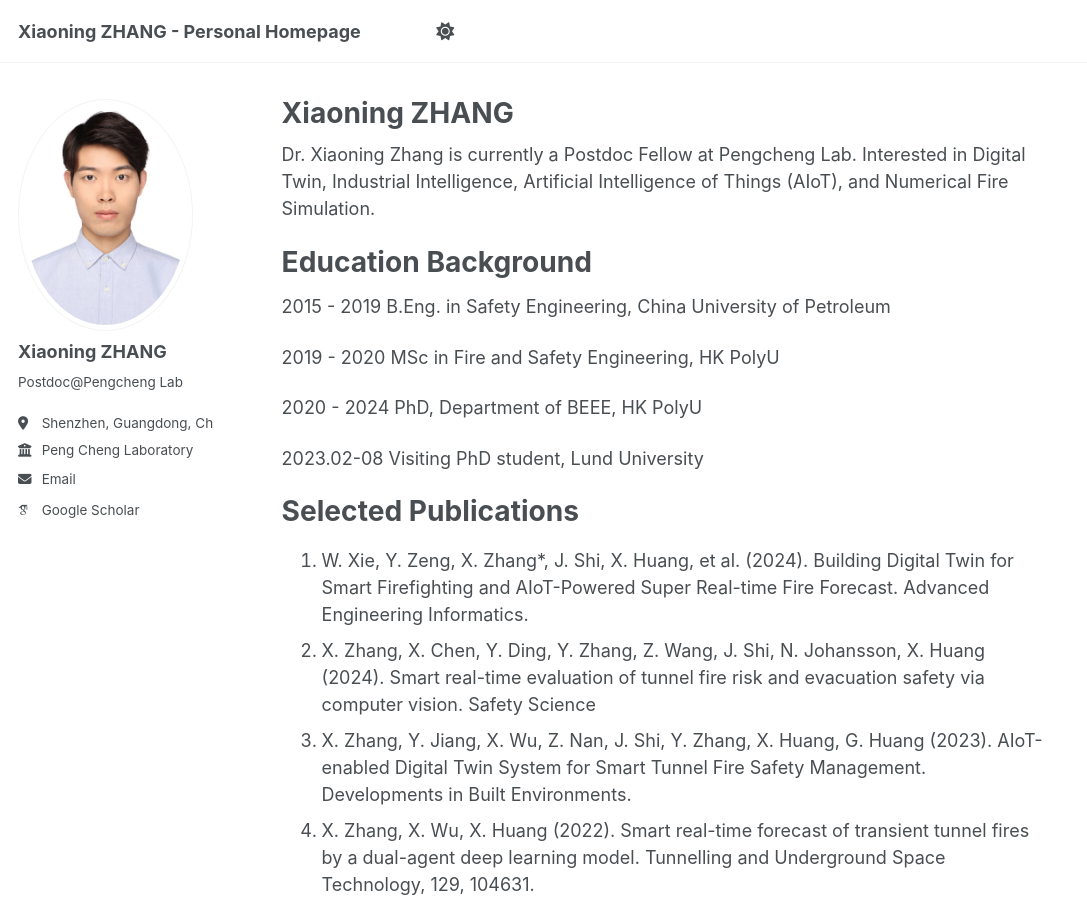
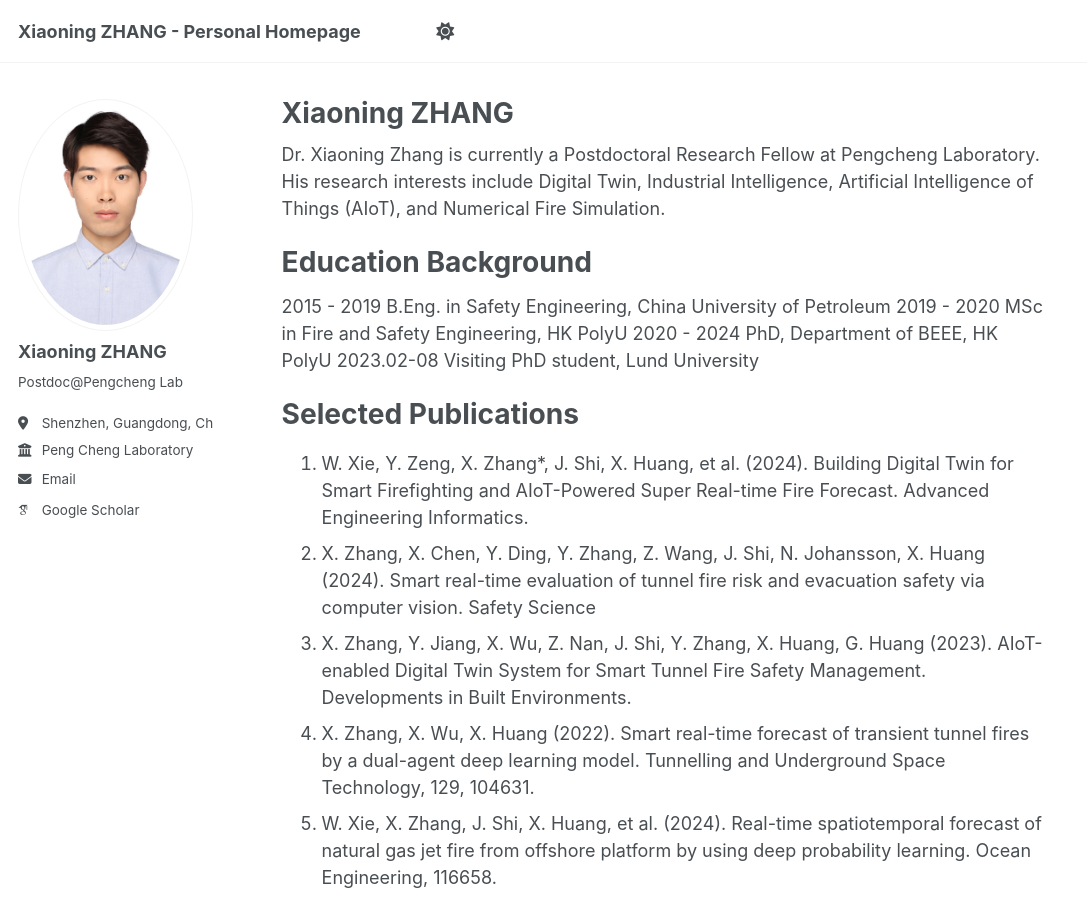
Before and after one commit to xn-zhang/xn-zhang.github.io, a Jekyll site: the page built from _pages/about.md, in a window 1280 px wide and 900 px high. Shown: the whole window, without its empty margins (0-1087 px from the left). Built offline with Jekyll 4.4.1, drawn with Linux system fonts in a browser that asks for light colours; some web fonts are replaced; a script that is not in the unit is left out.

Commit message:
Update about.md

```diff
--- a/_pages/about.md
+++ b/_pages/about.md
@@ -7,17 +7,14 @@
   - /about.html
 ---
 
-  Dr. Xiaoning Zhang is currently a Postdoc Fellow at Pengcheng Lab. Interested in Digital Twin, Industrial Intelligence, Artificial Intelligence of Things (AIoT), and Numerical Fire Simulation.
+   Dr. Xiaoning Zhang is currently a Postdoctoral Research Fellow at Pengcheng Laboratory. His research interests include Digital Twin, Industrial Intelligence, Artificial Intelligence of Things (AIoT), and Numerical Fire Simulation.
 
 Education Background
 ======
-  2015 - 2019 B.Eng. in Safety Engineering, China University of Petroleum
-
-  2019 - 2020 MSc in Fire and Safety Engineering, HK PolyU
-
-  2020 - 2024 PhD, Department of BEEE, HK PolyU
-
-  2023.02-08  Visiting PhD student, Lund University
+   2015 - 2019 B.Eng. in Safety Engineering, China University of Petroleum
+   2019 - 2020 MSc in Fire and Safety Engineering, HK PolyU
+   2020 - 2024 PhD, Department of BEEE, HK PolyU
+   2023.02-08  Visiting PhD student, Lund University
 
 Selected Publications
 ======
```
